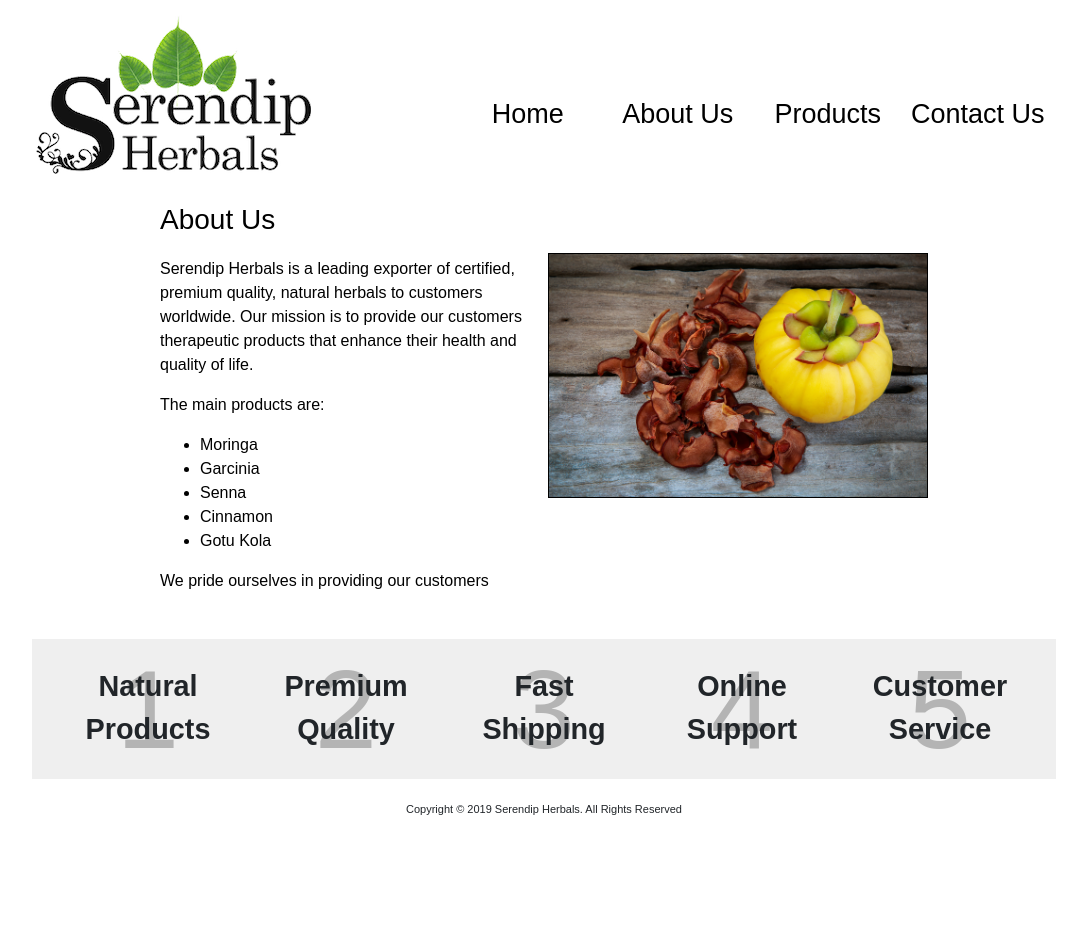
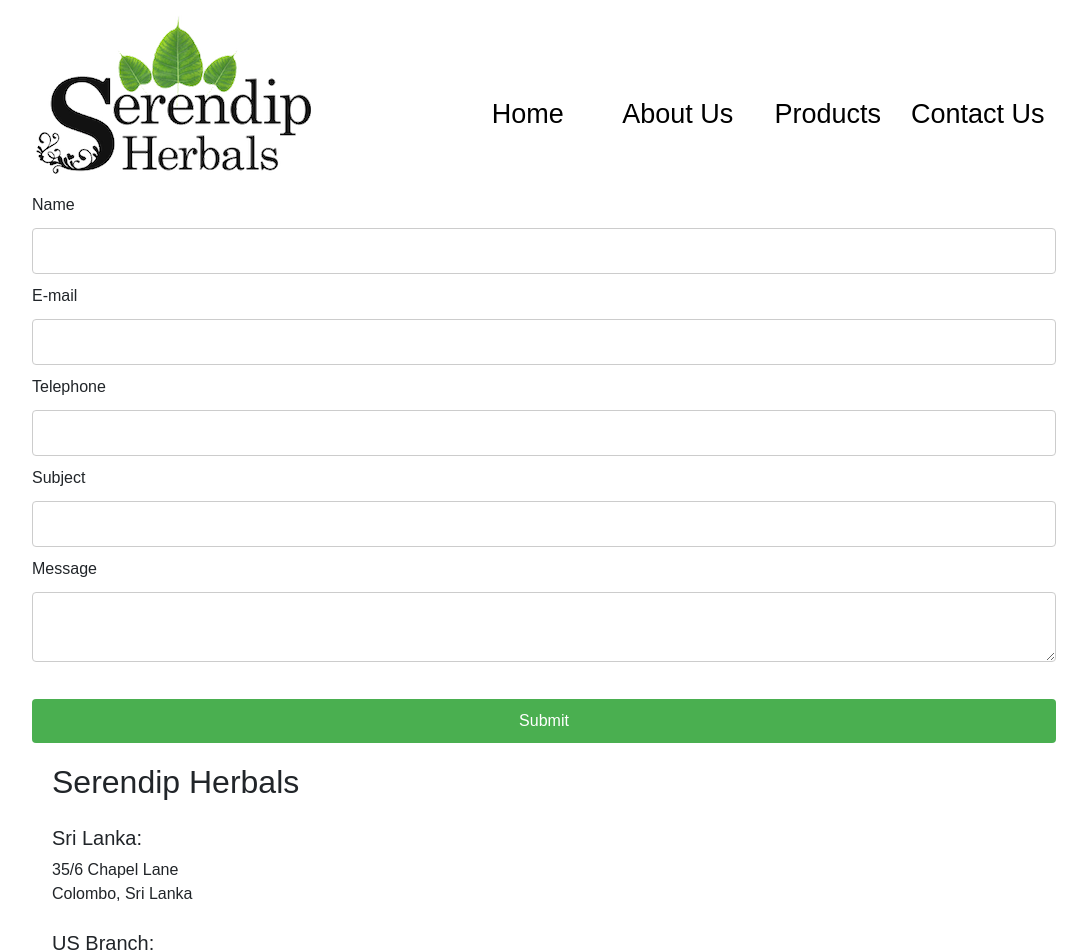
Before and after one commit to pininfarina44/serendip, a React (Create React App) app: page / in a window 1280 px wide. Shown: the top 952 px of the page, without its empty margins (96-1183 px from the left). Before the commit the page ends 871 px from the top, so only its background shows below. Built offline with nearby package versions, Linux system fonts and the light colour scheme.

Commit message:
contact page UI

```diff
--- a/src/App.css
+++ b/src/App.css
@@ -82,6 +82,8 @@ body {
   -o-transition: 0.3s ease;
   -ms-transition: 0.3s ease;
   transition: 0.3s ease;
+  pointer-events: none;
+  cursor: default;
 }
 .nav a {
   text-decoration: none;
@@ -242,6 +244,50 @@ a:active {
 
 
 /* End of Products component styling */
+
+/* Contact us styling */
+
+.upper-contact{
+
+}
+.upper-contact > h2{
+  text-align: center;
+}
+.lower-contact{
+  margin: 20px;
+}
+.lower-contact > h5{
+  margin-top: 25px;
+}
+
+input[type=text],[type=email], textarea {
+  width: 100%;
+  padding: 10px;
+  border: 1px solid #ccc;
+  border-radius: 4px;
+  box-sizing: border-box;
+  margin-top: 3px;
+  margin-bottom: 10px;
+  resize: vertical;
+}
+
+input[type=submit] {
+  margin-top: 20px;
+  width: 100%;
+  background-color: #4AAF50;
+  color: white;
+  padding: 10px;
+  border: none;
+  border-radius: 4px;
+  cursor: pointer;
+}
+
+input[type=submit]:hover {
+  background-color: #45a049;
+}
+/* End of contact us styling */
+
+
 
 /* Footer component styling */
 .footer {
--- a/src/App.js
+++ b/src/App.js
@@ -4,8 +4,9 @@ import './App.css';
 //components
 import Header from "./components/header.js";
 //import Homepage from "./components/homepage.js";
-import About from "./components/about.js";
+//import About from "./components/about.js";
 //import Products from "./components/products.js";
+import Contact from "./components/contact.js"
 import Footer from "./components/footer.js";
 document.getElementsByTagName("html")[0].style.height = "100%";
 
@@ -13,7 +14,7 @@ function App() {
   return (
     <div className="App">
       <Header />
-      <About />
+      <Contact />
       <Footer />
 
     </div>
--- /dev/null
+++ b/src/components/contact.js
@@ -0,0 +1,56 @@
+import React from "react";
+import Form from "./form.js"
+
+class Contact extends React.Component {
+  constructor(props) {
+    super(props);
+    this.state = {
+      name: "",
+      email: "",
+      tel: "",
+      message: ""
+    };
+    this.handleChange = this.handleChange.bind(this);
+    this.handleSubmit = this.handleSubmit.bind(this);
+  }
+  handleChange(event) {
+    this.setState({
+      name: event.target.name,
+      email: event.target.email,
+      telephone: event.target.tel,
+      message: event.target.message
+    });
+  }
+  handleSubmit(event) {}
+
+  render() {
+    return (
+      <div className="contact">
+
+        <div className="upper-contact">
+          <Form />
+        </div>
+        <div className="lower-contact">
+          <h2>Serendip Herbals</h2>
+          <h5>Sri Lanka:</h5>
+          <address>
+            35/6 Chapel Lane
+            <br />
+            Colombo, Sri Lanka
+          </address>
+          <h5>US Branch:</h5>
+          <address>
+            PO Box 7961
+            <br />
+            Redlands, CA 92375
+          </address>
+          <a href="tel:18003534600">Phone: 1-800-353-4600</a>
+          <br />
+          <a href="mailto:berkaysurmeli@hotmail.com">sue@serendipherbals.com</a>
+        </div>
+      </div>
+    );
+  }
+}
+
+export default Contact;
--- /dev/null
+++ b/src/components/form.js
@@ -0,0 +1,25 @@
+import React from "react";
+
+class Form extends React.Component {
+  render() {
+    return (
+      <div className="form-div">
+        <form>
+            <label for="name">Name</label>
+            <input type="text" name="name" required="required" />
+            <label for="email">E-mail</label>
+            <input type="email" name="email" required="required" />
+            <label for="tel">Telephone</label>
+            <input type="text" name="tel" />
+            <label for="subject">Subject</label>
+            <input type="text" name="subject" />
+            <label for="message">Message</label>
+            <textarea name="message" />
+            <input type="submit" value="Submit" />
+        </form>
+      </div>
+    );
+  }
+}
+
+export default Form;
```
